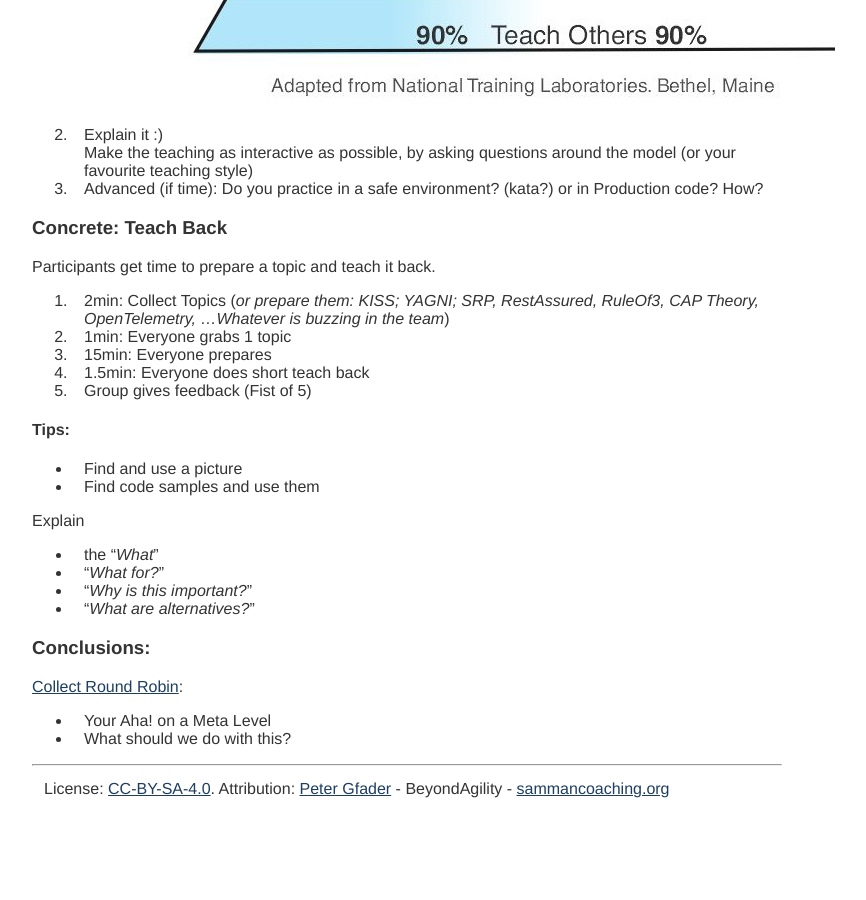
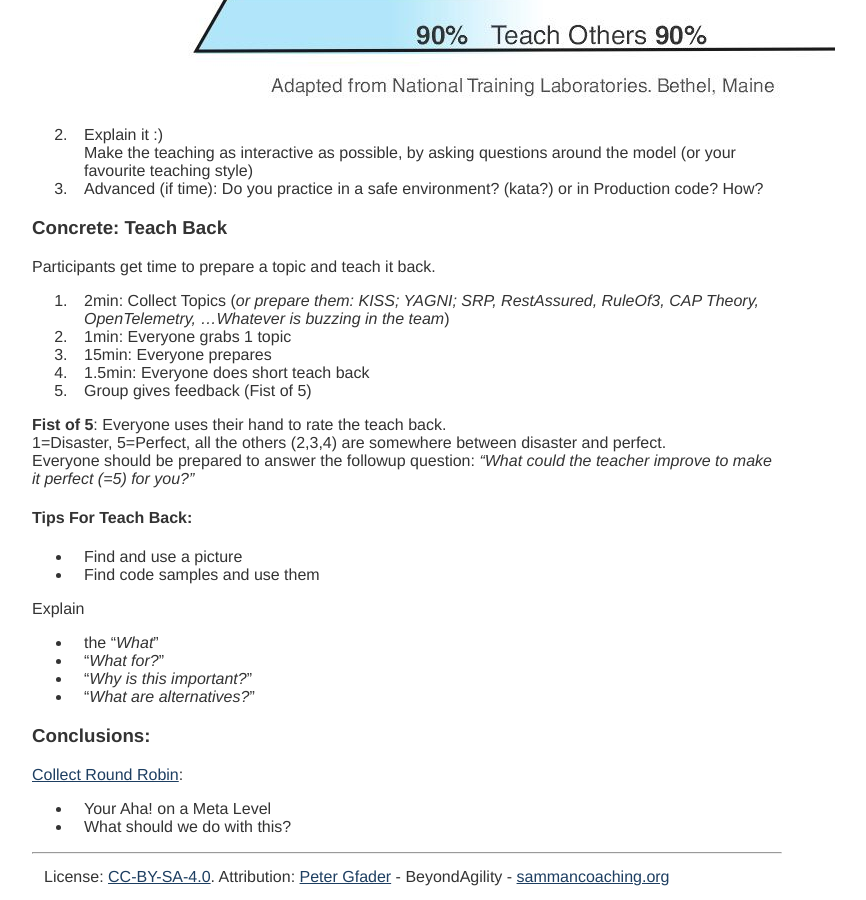
Before and after one commit to sammancoaching/website, a Jekyll site: the page built from _learning_hours/devops/learn_faster.md, in a window 1280 px wide and 900 px high, scrolled down 1142 px. Shown: the whole window, without its empty margins (233-1099 px from the left). Built offline with Jekyll 4.4.1, drawn with Linux system fonts in a browser that asks for light colours; before the commit the page ends 1954 px from its top, so only the background shows below that.

Commit message:
Added Fist of 5 explanation

```diff
--- a/_learning_hours/devops/learn_faster.md
+++ b/_learning_hours/devops/learn_faster.md
@@ -60,8 +60,12 @@ Pre-requisite: Search for alternatives to this image:
 4. 1.5min: Everyone does short teach back
 5. Group gives feedback (Fist of 5)
 
+**Fist of 5**: Everyone uses their hand to rate the teach back.
+1=Disaster, 5=Perfect, all the others (2,3,4) are somewhere between disaster and perfect.
+Everyone should be prepared to answer the followup question: _"What could the teacher improve to make it perfect (=5) for you?"_
 
-#### Tips:
+
+#### Tips For Teach Back:
   * Find and use a picture
   * Find code samples and use them
 
```
